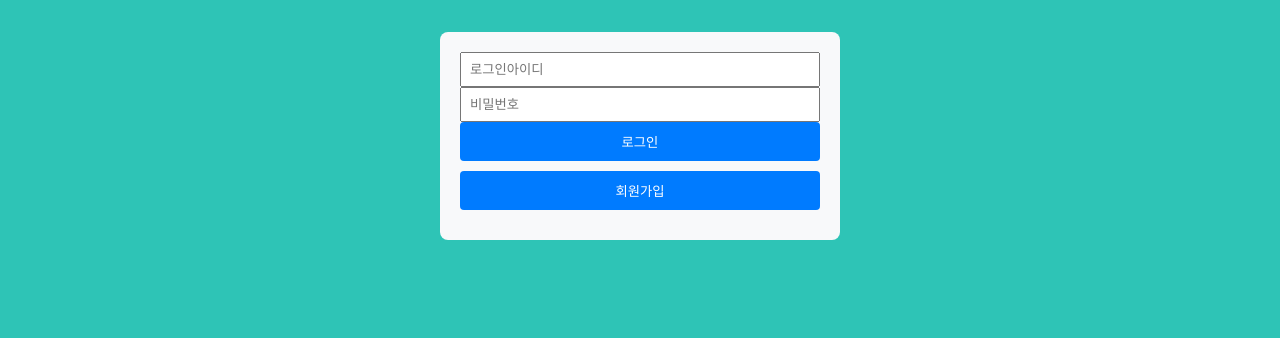
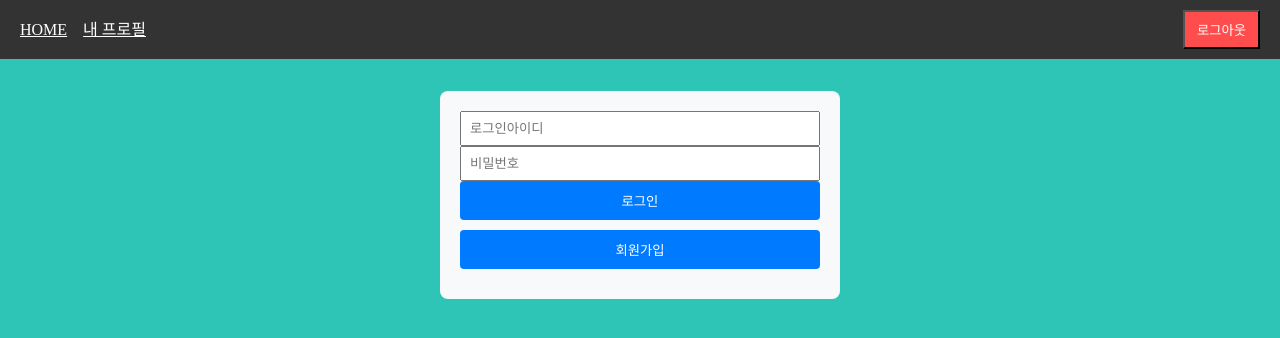
Before and after one commit to Ahnjonghyun87/AdvancedAccountBook, a React (Vite) app: page / in a window 1280 px wide. Shown: the top 338 px of the page. Built offline with nearby package versions, Linux system fonts and the light colour scheme.

Commit message:
feat:디테일 페이지에서도 레이아웃 보이게 수정.

```diff
--- a/src/components/Layout.jsx
+++ b/src/components/Layout.jsx
@@ -9,6 +9,21 @@ const Layout = ({ children, user, setUser }) => {
   const navigate = useNavigate();
   const location = useLocation();
   const dispatch = useDispatch();
+
+  // 디버깅용 콘솔 로그
+  console.log("Current Pathname:", location.pathname);
+
+  const showNav = () => {
+    const publicPaths = ["/home", "/profile"];
+    if (publicPaths.includes(location.pathname)) {
+      return true;
+    }
+    // 디테일 페이지 경로 패턴을 확인
+    if (location.pathname.startsWith("/detail/")) {
+      return true;
+    }
+    return false;
+  };
 
   //로그인 안되어 있으면 public area로 보냄
   useEffect(() => {
@@ -34,7 +49,7 @@ const Layout = ({ children, user, setUser }) => {
   };
   return (
     <>
-      {location.pathname === "/home" ? (
+      {showNav && (
         <StNav>
           <StUl>
             <StLink to="/home">HOME</StLink>
@@ -55,7 +70,7 @@ const Layout = ({ children, user, setUser }) => {
             </li>
           </StUl>
         </StNav>
-      ) : null}
+      )}
       <StMain>{children}</StMain>
     </>
   );
```
